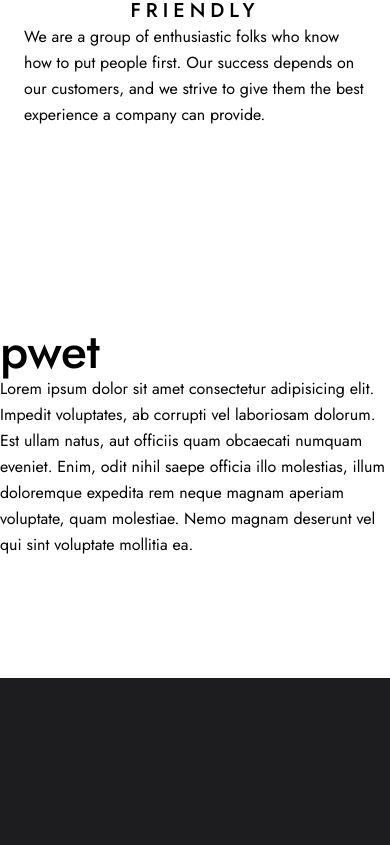
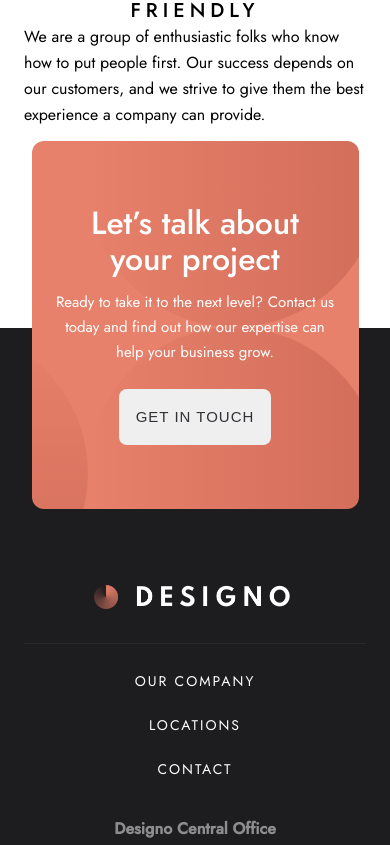
Before and after one commit to pierrolabo/designomultipagewebsite, a React (Create React App) app: page / in a window 390 px wide. Shown: the part 3116-3961 px from the top of the page. Built offline with nearby package versions, Linux system fonts and the light colour scheme.

Commit message:
cta ok mobile

```diff
--- a/src/App.js
+++ b/src/App.js
@@ -36,10 +36,6 @@ function App() {
         strive to give them the best experience a company can provide."
         image={IllustrationResourceful} />
      </section>
-     <section>
-       <h1>pwet</h1>
-       <p>Lorem ipsum dolor sit amet consectetur adipisicing elit. Impedit voluptates, ab corrupti vel laboriosam dolorum. Est ullam natus, aut officiis quam obcaecati numquam eveniet. Enim, odit nihil saepe officia illo molestias, illum doloremque expedita rem neque magnam aperiam voluptate, quam molestiae. Nemo magnam deserunt vel qui sint voluptate mollitia ea.</p>
-     </section>
      </main>
      <Footer/>
     </div>
--- /dev/null
+++ b/src/components/Cta/Cta.js
@@ -0,0 +1,21 @@
+import React from 'react'
+
+import './Cta.scss';
+
+export default function Cta() {
+    return (
+        <div className="cta__container">
+            <section className="cta">
+                <div className="cta__details">
+                <h1 className="cta__details--title">Let’s talk about your project</h1>
+                <p className="cta__details--text">
+                Ready to take it to the next level? Contact us today and find out how our expertise can help your business grow.
+                </p>
+                </div>
+                <div className="cta__button">
+                    <button type="button" className="cta__button--button">Get in touch</button>
+                </div>
+            </section>
+        </div>
+    )
+}
--- /dev/null
+++ b/src/components/Cta/Cta.scss
@@ -0,0 +1,56 @@
+@import '../../styles/variables';
+
+.cta__container {
+    //border: 1px solid turquoise;
+    position: absolute;
+    width: 100%;
+    top: -23%;
+    z-index: 999;
+
+}
+
+.cta {
+    height: 379px;
+    padding: 64px 24px;
+    background-image: url('../../assets/shared/desktop/bg-pattern-call-to-action.svg');
+    background-color: $brand-primary-peach;
+    width: $max-width-mobile;
+    margin: 0 auto;
+    display: flex;
+    flex-direction: column;
+    justify-content: space-between;
+    align-items: center;
+    height: 100%;
+    border-radius: 12px;
+    background-position: 43% 49%;
+
+    &__details {
+        &--title {
+            letter-spacing: 0px;
+            font-size: 32px;
+            line-height: 36px;
+            color: $brand-primary-white;
+            text-align: center;
+        }
+        &--text {
+            color: $brand-primary-white;
+            font-size: 15px;
+            line-height: 25px;
+            text-align: center;
+            margin-top: 13px;
+        }
+    }
+    &__button--button {
+        height: 56px;
+        width: 152px;
+        border: none;
+        border-radius: 8px;
+        color: $brand-secondary-dark-grey;
+        font-size: 15px;
+        line-height: 22px;
+        letter-spacing: 1px;
+        font-weight: 500;
+        text-transform: uppercase;
+        margin-top: 24px;
+    }
+}
--- a/src/components/Footer/Footer.js
+++ b/src/components/Footer/Footer.js
@@ -1,6 +1,8 @@
 import React from 'react'
 
 import Logo from '../../assets/shared/desktop/logo-light.png'
+
+import Cta from '../Cta/Cta';
 
 import LogoFacebook from '../../assets/shared/desktop/icon-facebook.svg';
 import LogoInstagram from '../../assets/shared/desktop/icon-instagram.svg';
@@ -13,6 +15,7 @@ import './Footer.scss';
 export default function Footer() {
     return (
         <section className="footer">
+            <Cta/>
             <div className="footer__top">
                 <div className="footer__top--logo">
                     <img src={Logo} alt="Company Logo" />
--- a/src/components/Footer/Footer.scss
+++ b/src/components/Footer/Footer.scss
@@ -9,6 +9,7 @@
     height: 815px;
     color: $brand-primary-white;
     padding: 0 24px;
+    position: relative;
     @media(min-width: $breakpoint-tablet) {
        height: 423px;
        padding: 0 39px;
--- a/src/styles/_variables.scss
+++ b/src/styles/_variables.scss
@@ -19,5 +19,6 @@ $color-bg-card: #E7816B;
 $breakpoint-tablet: 767px;
 $breakpoint-desktop: 1439px;
 
+$max-width-mobile: 327px;
 $max-width-tablet: 689px;
 $max-width-desktop: 1111px;
```
